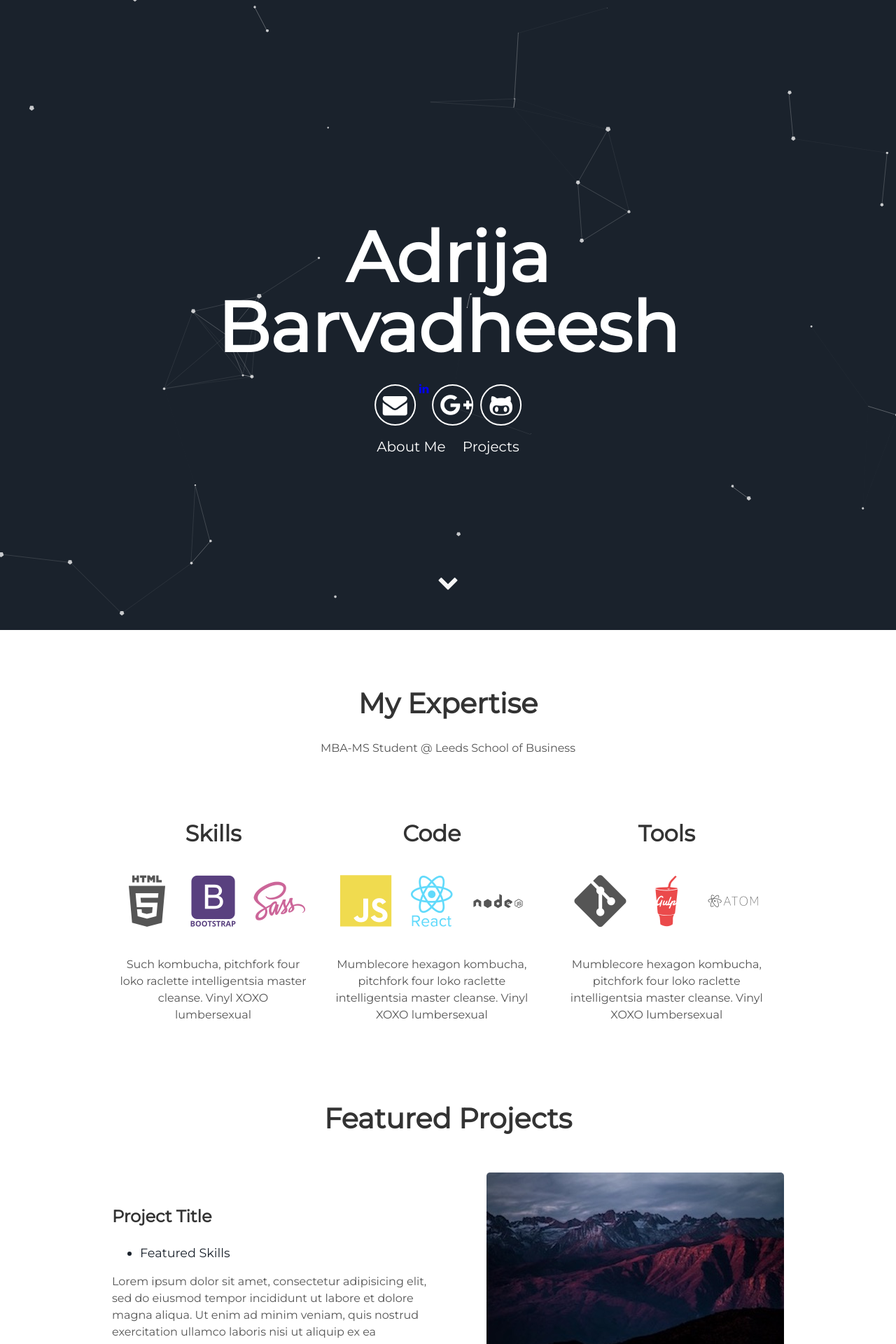
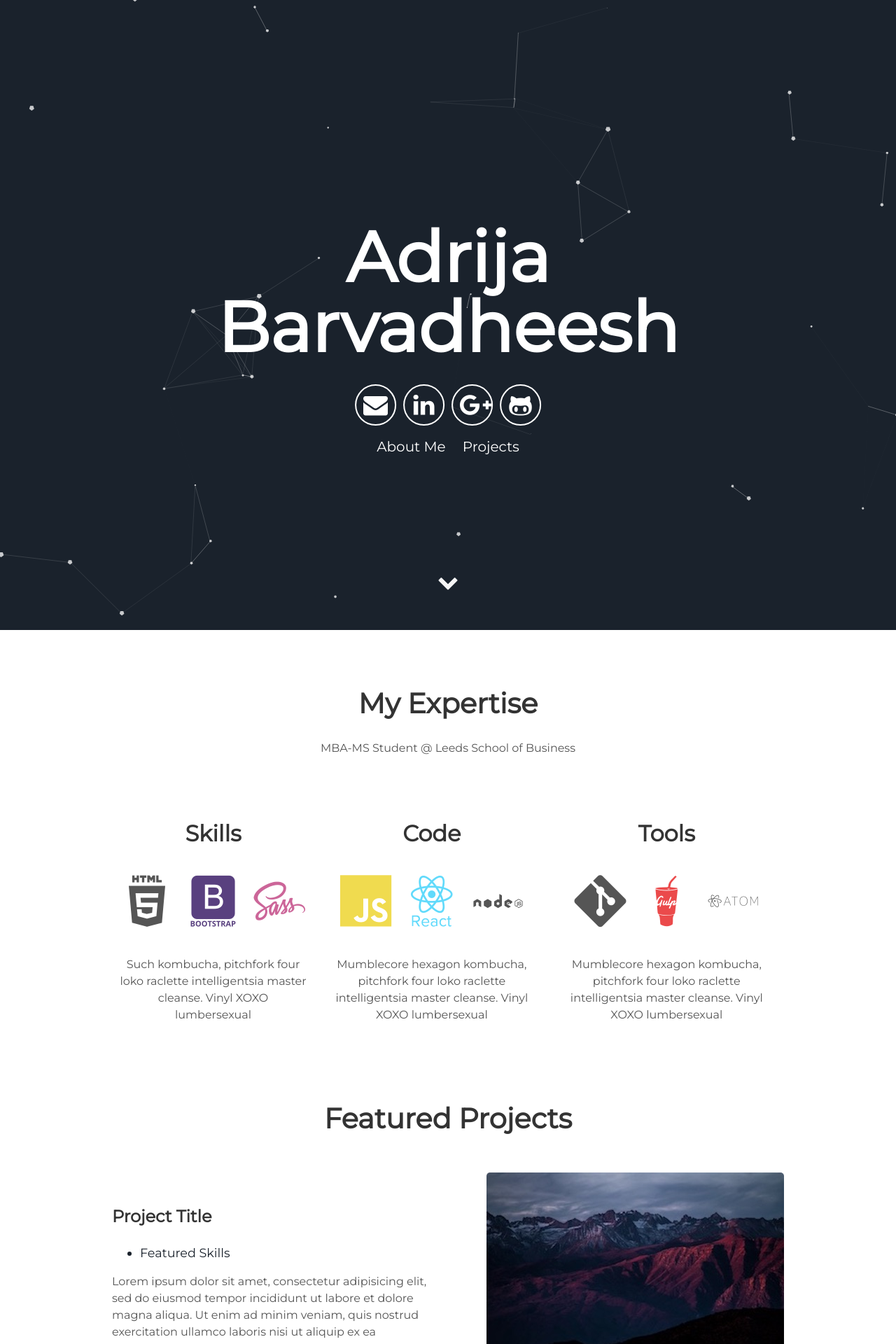
Before and after one commit to Adrija-B/Adrija-B.github.io, a Jekyll site: the page built from index.html, in a window 1280 px wide. Shown: the top 1920 px of the page at 70% size. Built offline with Jekyll 4.4.1, drawn with Linux system fonts in a browser that asks for light colours.

Commit message:
Update header.html

```diff
--- a/_includes/header.html
+++ b/_includes/header.html
@@ -6,7 +6,7 @@
       </h1>
       <div class="header-icons">
         <a aria-label="Send email" href="#"><i class="icon fa fa-envelope"></i></a>
-        <a aria-label="My LinkedIn" target="_blank" href="#"><i class="fa fa-linkedin" aria-hidden="true" title="LinkedIn"></i></a>
+        <a aria-label="My LinkedIn" target="_blank" href="#"><i class="icon fa fa-linkedin" aria-hidden="true" title="LinkedIn"></i></a>
         <a aria-label="My Google Plus" target="_blank" href="#"><i class="icon fa fa-google-plus" aria-hidden="true"></i></a>
         <a aria-label="My Github" target="_blank" href="#"><i class="icon fa fa-github-alt" aria-hidden="true"></i></a>
       </div>
```
